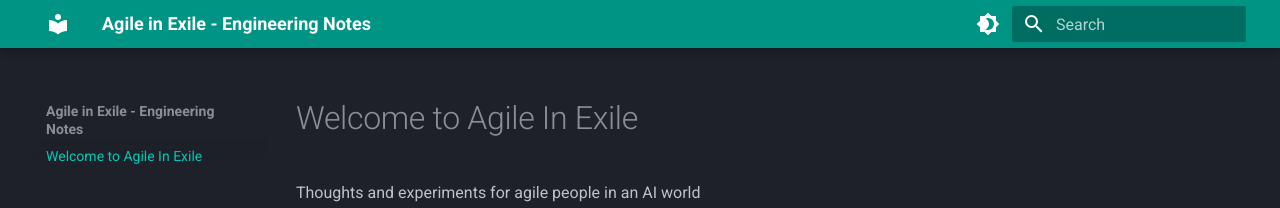
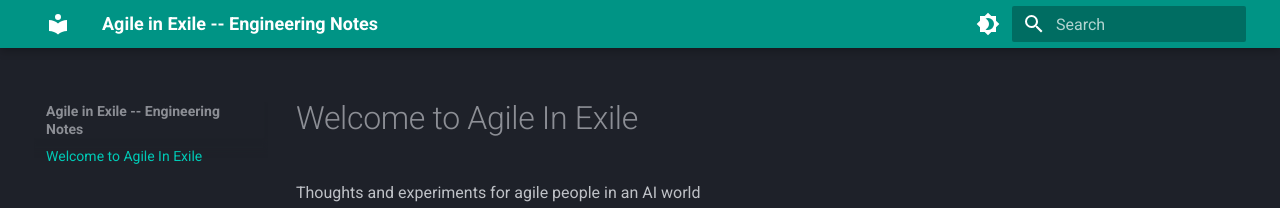
Before and after one commit to cryans/engineering-blog, an MkDocs documentation site: the page built from docs/index.md, in a window 1280 px wide. Shown: the top 208 px of the page. Built offline with MkDocs 1.6.1 and Material for MkDocs 9.7.7, drawn with Linux system fonts in a browser that asks for light colours.

Commit message:
JUst checking

```diff
--- a/mkdocs.yml
+++ b/mkdocs.yml
@@ -1,4 +1,4 @@
-site_name: Agile in Exile - Engineering Notes
+site_name: Agile in Exile -- Engineering Notes
 site_url: https://blog.gleam.ch
 
 theme:
```
